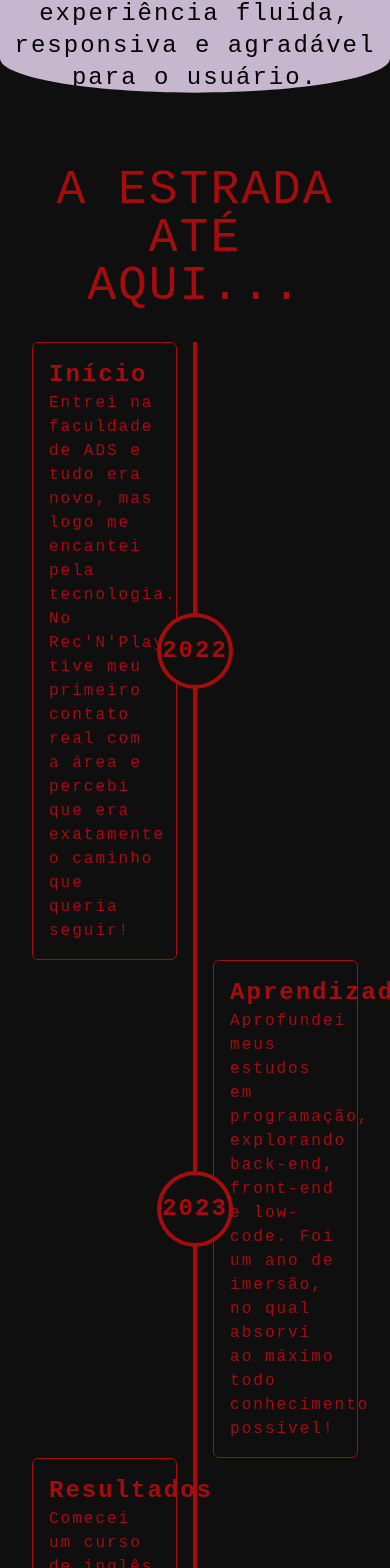
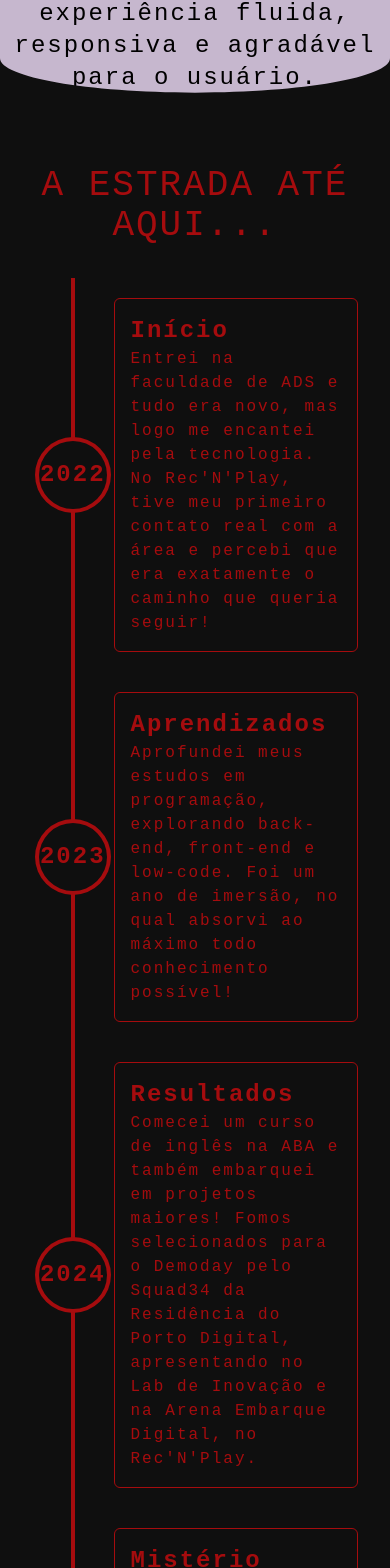
Before and after one commit to DaviCalebe/portfolio, a React (Vite) app in the folder app/: page / in a window 390 px wide. Shown: the part 1780-3348 px from the top of the page. Built offline with nearby package versions, Linux system fonts and the light colour scheme.

Commit message:
feat: add responsiveness to timeline section

```diff
--- a/app/src/sections/timeline.tsx
+++ b/app/src/sections/timeline.tsx
@@ -25,13 +25,13 @@ const Timeline = ({ t }: { t: (key:string) => string}) => {
 
     return (
         <section className="px-8 py-10">
-            <h1 className="text-5xl text-center text-tertiary uppercase py-8">{t("timeline.title")}</h1>
+            <h1 className="text-4xl text-center text-tertiary uppercase py-8 md:text-5xl">{t("timeline.title")}</h1>
 
-            <div className="mx-auto grid grid-cols-9">
+            <div className="mx-auto grid grid-cols-4 md:grid-cols-9">
 
                 {/* ====================== STEP 1 ====================== */}
 
-                <div className="appear-left col-span-4 w-full h-full">
+                <div className="appear-left hidden md:block md:col-span-4 w-full h-full">
                     <div className="w-full h-full rounded-md border border-tertiary p-4">
                         <h1 className="text-tertiary text-2xl font-semibold">{t("timeline.step1.title")}</h1>
                         <p className="text-tertiary">{t("timeline.step1.description")}</p>
@@ -46,11 +46,18 @@ const Timeline = ({ t }: { t: (key:string) => string}) => {
                     </div>
                 </div>
 
-                <div className="col-span-4 w-full h-full"></div>
+                <div className="hidden md:block md:col-span-4 w-full h-full"></div>
+
+                <div className="appear-right col-span-3 py-5 md:hidden w-full h-full">
+                    <div className="w-full h-full rounded-md border border-tertiary p-4">
+                        <h1 className="text-tertiary text-2xl font-semibold">{t("timeline.step1.title")}</h1>
+                        <p className="text-tertiary">{t("timeline.step1.description")}</p>
+                    </div>
+                </div>
 
                 {/* ====================== STEP 2 ====================== */}
 
-                <div className="col-span-4 w-full h-full"></div>
+                <div className="hidden md:block md:col-span-4 w-full h-full"></div>
 
                 <div className="relative col-span-1 w-full h-full flex justify-center items-center">
                     <div className="h-full w-1 bg-tertiary"></div>
@@ -60,7 +67,7 @@ const Timeline = ({ t }: { t: (key:string) => string}) => {
                     </div>
                 </div>
 
-                <div className="appear-right col-span-4 w-full h-full">
+                <div className="appear-right col-span-3 py-5 md:py-0 md:col-span-4 w-full h-full">
                     <div className="w-full h-full rounded-md border border-tertiary p-4">
                         <h1 className="text-tertiary text-2xl font-semibold">{t("timeline.step2.title")}</h1>
                         <p className="text-tertiary">{t("timeline.step2.description")}</p>
@@ -69,7 +76,7 @@ const Timeline = ({ t }: { t: (key:string) => string}) => {
 
                 {/* ====================== STEP 3 ====================== */}
 
-                <div className="appear-left col-span-4 w-full h-full">
+                <div className="appear-left hidden md:block md:col-span-4 w-full h-full">
                     <div className="w-full h-full rounded-md border border-tertiary p-4">
                         <h1 className="text-tertiary text-2xl font-semibold">{t("timeline.step3.title")}</h1>
                         <p className="text-tertiary">{t("timeline.step3.description")}</p>
@@ -84,11 +91,18 @@ const Timeline = ({ t }: { t: (key:string) => string}) => {
                     </div>
                 </div>
 
-                <div className="col-span-4 w-full h-full"></div>
+                <div className="hidden md:block md:col-span-4 w-full h-full"></div>
+
+                <div className="appear-right col-span-3 py-5 md:hidden w-full h-full">
+                    <div className="w-full h-full rounded-md border border-tertiary p-4">
+                        <h1 className="text-tertiary text-2xl font-semibold">{t("timeline.step3.title")}</h1>
+                        <p className="text-tertiary">{t("timeline.step3.description")}</p>
+                    </div>
+                </div>
 
                 {/* ====================== STEP 4 ====================== */}
 
-                <div className="col-span-4 w-full h-full"></div>
+                <div className="hidden md:block md:col-span-4 w-full h-full"></div>
 
                 <div className="relative col-span-1 w-full h-full flex justify-center items-center">
                     <div className="h-full w-1 bg-tertiary"></div>
@@ -98,7 +112,7 @@ const Timeline = ({ t }: { t: (key:string) => string}) => {
                     </div>
                 </div>
 
-                <div className="appear-right col-span-4 w-full h-full">
+                <div className="appear-right col-span-3 py-5 md:py-0 md:col-span-4 w-full h-full">
                     <div className="w-full h-full rounded-md border border-tertiary p-4">
                         <h1 className="text-tertiary text-2xl font-semibold">{t("timeline.step4.title")}</h1>
                         <p className="text-tertiary">{t("timeline.step4.description")}</p>
```
